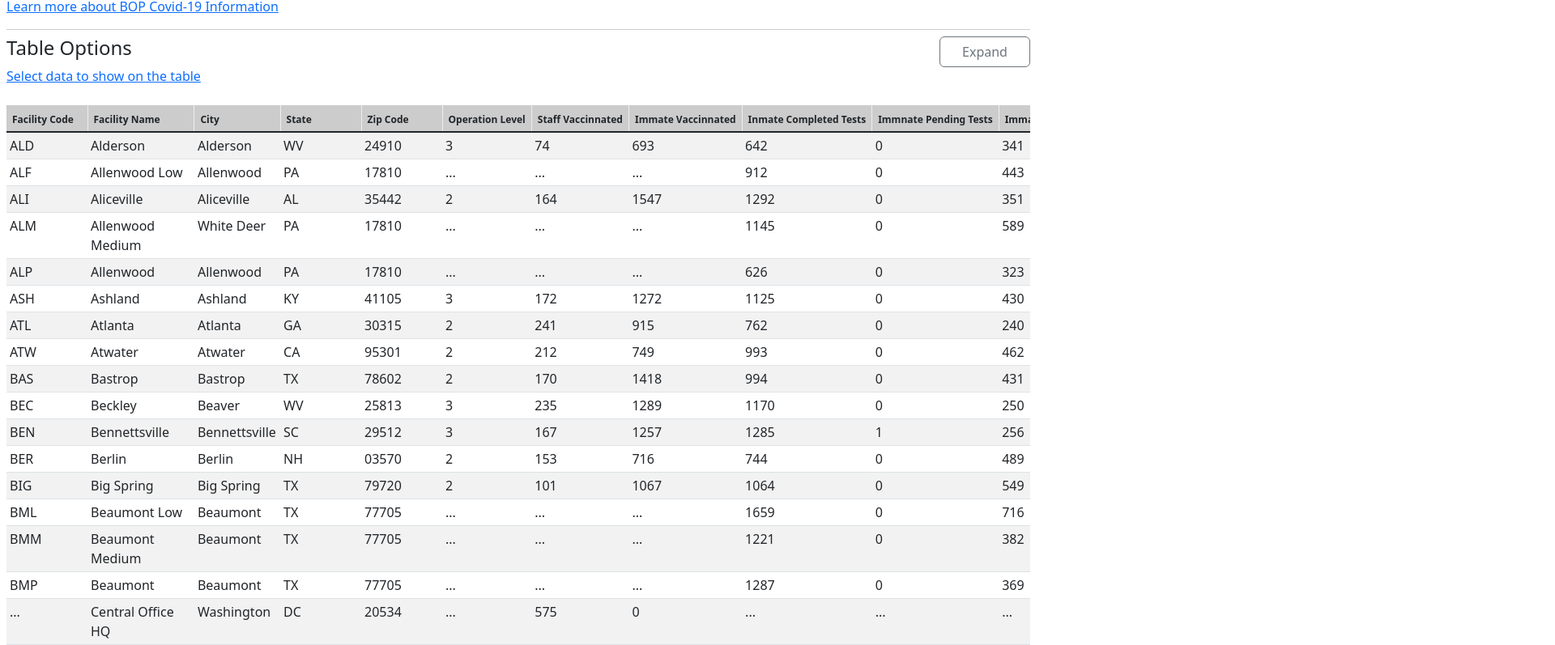
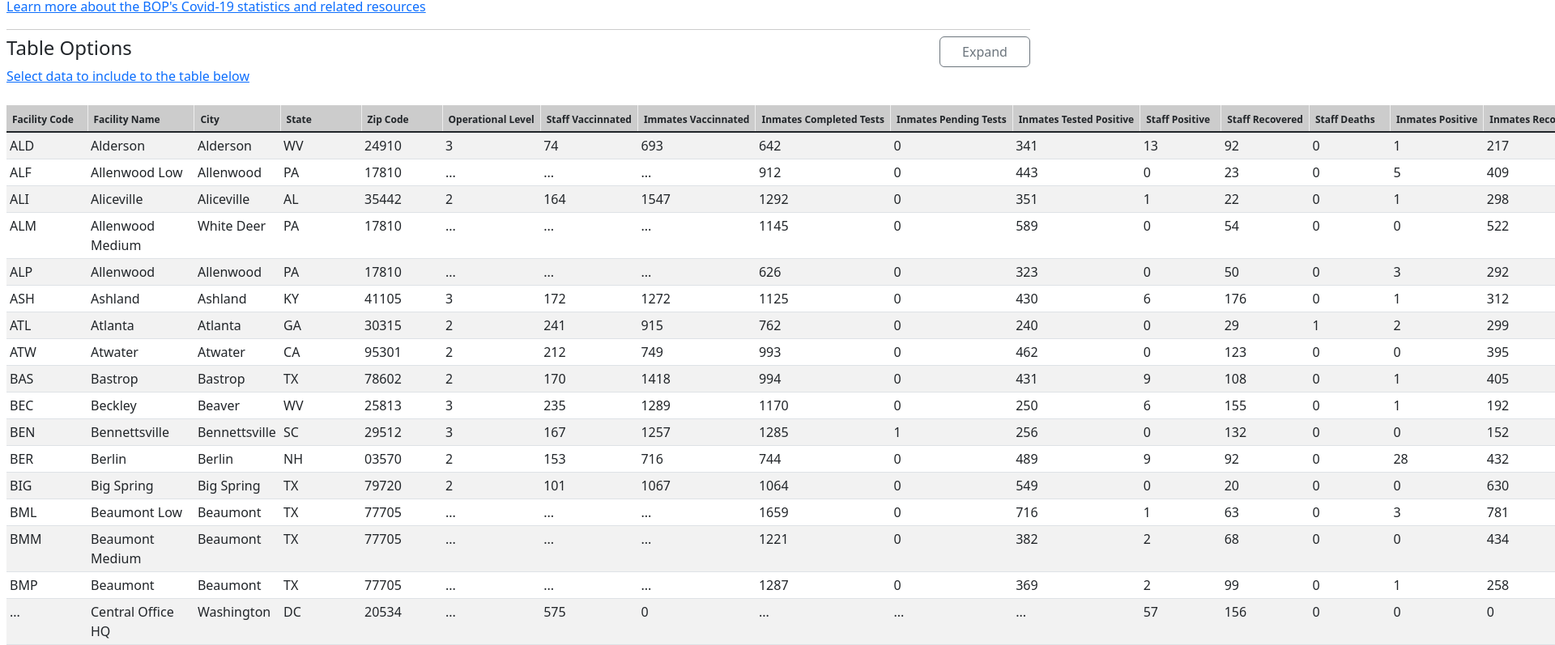
Before and after one commit to jnguyenc/covid19-stats, a website built with webpack: page src/covid19_table.html in a window 1280 px wide. Shown: the part 68-865 px from the top of the page at 81% size, 1920 px wide, since content can reach past the window. Built offline with nearby package versions, Linux system fonts and the light colour scheme.

Commit message:
corrected labels, adjusted widths

```diff
--- a/src/covid19_table.html
+++ b/src/covid19_table.html
@@ -14,8 +14,8 @@
         <link rel="stylesheet" href="https://cdn.jsdelivr.net/npm/bootstrap-icons@1.9.1/font/bootstrap-icons.css" />
     </head>
     <body>
-        <h1>BOP Covid-19 Data Table</h1>
-        <p><a href="https://www.bop.gov/coronavirus/">Learn more about BOP Covid-19 Information</a></p>
+        <h1>BOP's Covid-19 Statistics</h1>
+        <p><a href="https://www.bop.gov/coronavirus/">Learn more about the BOP's Covid-19 statistics and related resources</a></p>
         <div id="area1" class="dataholder">Loading....</div>
         <script
             src="https://cdn.jsdelivr.net/npm/bootstrap@5.2.1/dist/js/bootstrap.bundle.min.js"
--- a/src/js/dataColumns.js
+++ b/src/js/dataColumns.js
@@ -5,18 +5,17 @@ const dataColumns = {
   city: 'City',
   state: 'State',
   zipCode: 'Zip Code',
-  level: 'Operation Level',
+  level: 'Operational Level',
   staffCompleted: 'Staff Vaccinnated',
-  inmateCompleted: 'Immate Vaccinnated',
-  completedTest: 'Inmate Completed Tests',
-  pendTest: 'Immnate Pending Tests',
-  posTest: 'Immate Tested Positive',
+  inmateCompleted: 'Immates Vaccinnated',
+  completedTest: 'Inmates Completed Tests',
+  pendTest: 'Inmates Pending Tests',
+  posTest: 'Inmates Tested Positive',
   staffPositiveAmt: 'Staff Positive',
-  staffRecoveries: 'Staff Recoveries',
-  staffDeathAmt: 'Staff Death',
-  inmatePositiveAmt: 'Immate Positive',
-  inmateDeathAmt: 'Immate Death',
-  inmateRecoveries: 'Immate Recoveries',
+  staffRecoveries: 'Staff Recovered',
+  staffDeathAmt: 'Staff Deaths',
+  inmatePositiveAmt: 'Inmates Positive',
+  inmateRecoveries: 'Inmates Recovered',
 };
 
 export default dataColumns;
--- /dev/null
+++ b/src/js/dataLocations.js
@@ -0,0 +1,2 @@
+const locationType = { bop: 'BOP Facilities', rrc: 'Residential Reentry Centers' };
+export default locationType;
--- a/src/js/events.js
+++ b/src/js/events.js
@@ -15,8 +15,8 @@ function optionsExpandHandler(event) {
 function toggleRowsView(targetDiv, key) {
   const selectedRows = targetDiv.querySelectorAll(`tr[data-location-type="${key}"]`);
   selectedRows.forEach((row) => { row.classList.toggle('removed'); });
-  const caption = targetDiv.querySelector('table caption');
-  caption.innerHTML = 'Showing...';
+  // const caption = targetDiv.querySelector('table caption');
+  // caption.innerHTML = 'Showing...';
 }
 function toggleColsView(targetDiv, key) {
   const targetCol = targetDiv.querySelector(`col[data-key="${key}"]`);
--- a/src/js/htmlRenders.js
+++ b/src/js/htmlRenders.js
@@ -1,5 +1,6 @@
 import { capitalizeAll, randomString } from './utilities';
 import addEventListeners from './events';
+import locationType from './dataLocations';
 
 function renderFieldset(obj, targetId) {
   let items = '';
@@ -14,12 +15,12 @@ function renderFieldset(obj, targetId) {
 }
 
 function renderOptions(columns, targetId) {
-  const optionsHeader = '<div><h4>Table Options</h4><p><a href="#">Select data to show on the table</a></p><button type="button" class="btn btn-outline-secondary">Expand</button></div>';
-  const legend1 = '<legend>Show Colunms</legend>';
+  const optionsHeader = '<div><h4>Table Options</h4><p><a href="#">Select data to include to the table below</a></p><button type="button" class="btn btn-outline-secondary">Expand</button></div>';
+  const legend1 = '<legend>Show Data</legend>';
   const field1 = `<fieldset>${legend1}${renderFieldset(columns, targetId)}</fieldset>`;
 
   // TODO: store locationType in an external file, like dataColumns.js to make updates easy
-  const locationType = { bop: 'BOP Facilities', rrc: 'Residential Reentry Centers' };
+  // const locationType = { bop: 'BOP Facilities', rrc: 'Residential Reentry Centers' };
 
   const legend2 = '<legend>Show Locations</legend>';
   const field2 = `<fieldset>${legend2}${renderFieldset(locationType, targetId)}</fieldset>`;
--- a/src/styles/main.scss
+++ b/src/styles/main.scss
@@ -1,7 +1,7 @@
 $color-primary: #333;
 $color-secondary: rgb(21, 92, 207);
 $color-accent: #ccc;
-$color-shadow: rgba(0, 0, 0, 0.1);
+$color-shadow: rgba(0, 0, 0, 0.2);
 $color-background: #fff;
 
 $xsm-width: 375px;
@@ -33,7 +33,7 @@ html {
 }
 
 .x-srcoll{
-  overflow-x: auto;
+  _overflow-x: auto;
 }
 
 .optionsArea {
@@ -126,25 +126,25 @@ html {
 
 @media (min-width: $lg-width) {
   fieldset:first-child > div {
-    max-height: 8rem;
+    max-height: 7rem;
   }
 }
 
-@media (min-width: 1160px) {
+@media (min-width: 1197px) {
   .options{
     justify-content: space-between;
     fieldset{
-      flex-grow: .25;
+      flex-grow: .45;
     }
   }
 }
 
 table {
+  width: 100%;
   caption {
     /* dev */
     display: none;
   }
-  width: 100%;
 
   thead {
     position: sticky;
```
